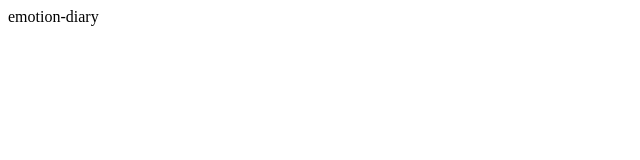
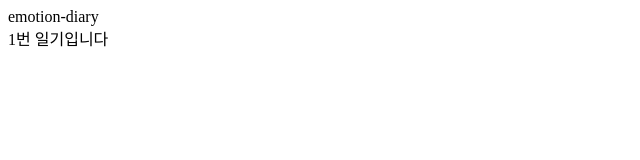
Before and after one commit to taeyeoxn/Emotion-Diary, a React (Vite) app: page /diary/1 in a window 1280 px wide. Shown: the top 160 px of the page, without its empty margins (0-640 px from the left). Built offline with nearby package versions, Linux system fonts and the light colour scheme.

Commit message:
feat: 페이지 분리 및 경로 설정

```diff
--- a/package.json
+++ b/package.json
@@ -11,7 +11,8 @@
   },
   "dependencies": {
     "react": "^18.3.1",
-    "react-dom": "^18.3.1"
+    "react-dom": "^18.3.1",
+    "react-router-dom": "^7.1.3"
   },
   "devDependencies": {
     "@eslint/js": "^9.17.0",
--- a/src/App.jsx
+++ b/src/App.jsx
@@ -1,10 +1,23 @@
-import './App.css'
+import './App.css';
+import { Routes, Route } from "react-router-dom";
+import Home from './pages/Home';
+import Diary from './pages/Diary';
+import New from './pages/New';
+import Edit from './pages/Edit';
+import Notfound from './pages/Notfound';
 
 function App() {
 
   return (
     <>
     <div>emotion-diary</div>
+    <Routes>
+      <Route path='/' element={<Home />} />
+      <Route path='/diary/:id' element={<Diary />} />
+      <Route path='/new' element={<New />} />
+      <Route path='/edit/:id' element={<Edit />} />
+      <Route path='*' element={<Notfound />} />
+    </Routes>
     </>
   )
 }
--- a/src/main.jsx
+++ b/src/main.jsx
@@ -2,7 +2,10 @@ import { StrictMode } from 'react'
 import { createRoot } from 'react-dom/client'
 import './index.css'
 import App from './App.jsx'
+import { BrowserRouter } from "react-router-dom"
 
 createRoot(document.getElementById('root')).render(
-    <App />
-)
+    <BrowserRouter>
+        <App />
+    </BrowserRouter>
+);
--- /dev/null
+++ b/src/pages/Diary.jsx
@@ -0,0 +1,11 @@
+import { useParams, useSearchParams } from 'react-router-dom';
+
+const Diary = () => {
+    const params = useParams();
+    console.log(params);
+    return (
+        <div>{params.id}번 일기입니다</div>
+    )
+}
+
+export default Diary;
--- /dev/null
+++ b/src/pages/Edit.jsx
@@ -0,0 +1,11 @@
+import { useParams, useSearchParams } from 'react-router-dom';
+
+const Edit = () => {
+    const params = useParams();
+    console.log(params);
+    return (
+        <div>{params.id}번 일기 수정페이지입니다</div>
+    )
+}
+
+export default Edit;
--- /dev/null
+++ b/src/pages/Home.jsx
@@ -0,0 +1,7 @@
+const Home = () => {
+    return (
+        <div>Home</div>
+    )
+}
+
+export default Home;
--- /dev/null
+++ b/src/pages/New.jsx
@@ -0,0 +1,7 @@
+const New = () => {
+    return (
+        <div>New</div>
+    )
+}
+
+export default New;
--- /dev/null
+++ b/src/pages/Notfound.jsx
@@ -0,0 +1,7 @@
+const Notfound = () => {
+    return (
+        <div>잘못된 경로입니다</div>
+    )
+}
+
+export default Notfound;
```
Also changed, not shown: 1 other file (tests, documents, lock files or other folders).
